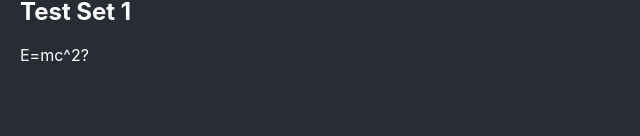
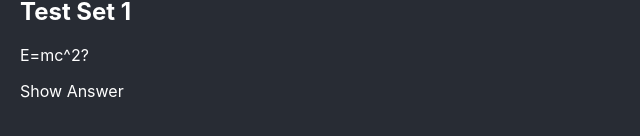
Before and after one commit to jonpepler/flash-cards, a React (Create React App) app: page / in a window 1280 px wide. Both pictures are taken after a click on the element "Test Set 1". Shown: the part 176-312 px from the top of the page, without its empty margins (0-640 px from the left). Built offline with nearby package versions, Linux system fonts and the light colour scheme.

Commit message:
feat: show the current question's answer when prompted

```diff
--- a/src/components/Test.tsx
+++ b/src/components/Test.tsx
@@ -1,4 +1,4 @@
-import { FC } from 'react'
+import { FC, useState } from 'react'
 
 import styled from 'styled-components'
 import { mainTextColour } from 'theme'
@@ -13,11 +13,19 @@ const Question = styled.p`
   ${mainTextColour}
 `
 
+const AnswerPrompt = styled.p`
+  ${mainTextColour}
+`
+const Answer = styled.p`
+  ${mainTextColour}
+`
+
 interface TestProps {
   set: Set
 }
 
 export const Test: FC<TestProps> = ({ set }) => {
+  const [showAnswer, setShowAnswer] = useState<boolean>(false)
   const questions = set.questions.filter(
     (question) => question.learnt === undefined || !question.learnt
   )
@@ -25,6 +33,13 @@ export const Test: FC<TestProps> = ({ set }) => {
     <>
       <Title>{set.title}</Title>
       <Question>{questions[0].question}</Question>
+      {showAnswer ? (
+        <Answer>{questions[0].answer}</Answer>
+      ) : (
+        <AnswerPrompt onClick={() => setShowAnswer(true)}>
+          Show Answer
+        </AnswerPrompt>
+      )}
     </>
   )
 }
```
Also changed, not shown: 1 other file (tests, documents, lock files or other folders).
